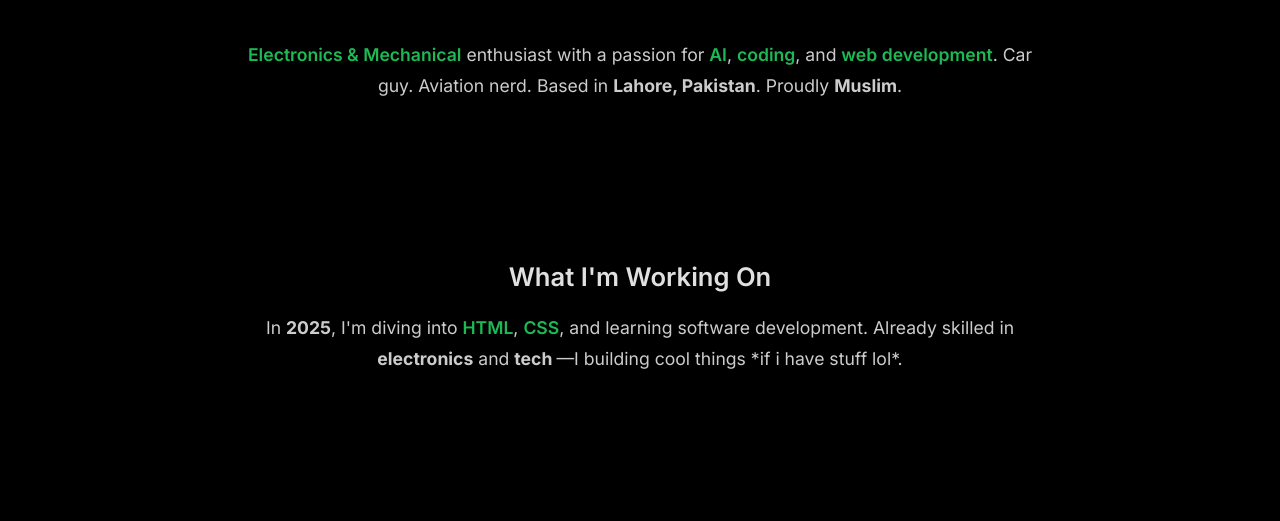
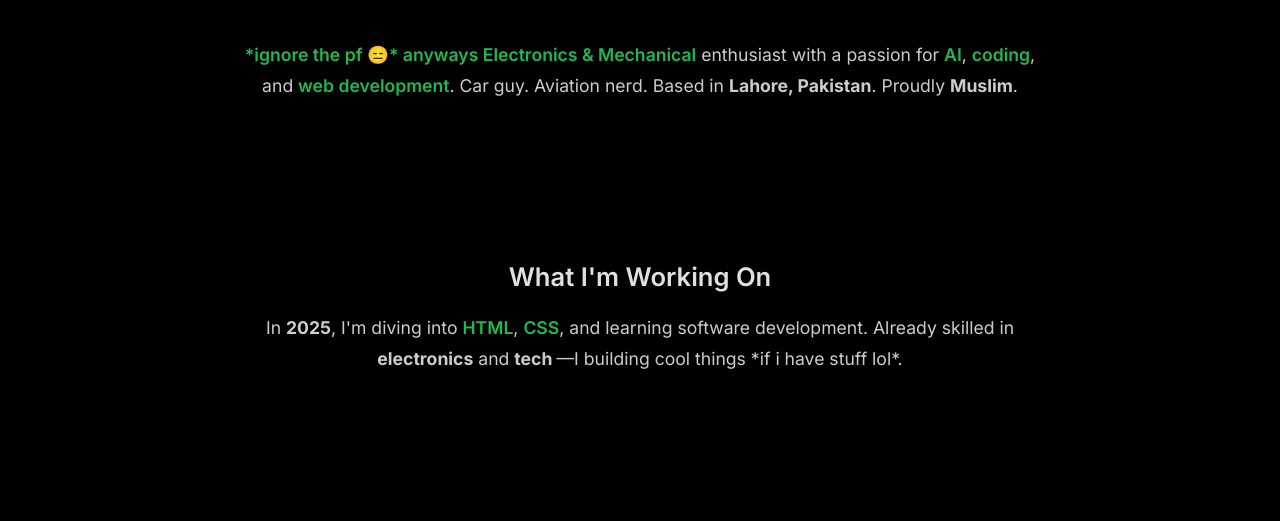
Before and after one commit to muhammadIbrahimbilal75/Mib.bio.com, a plain HTML site: page Index.html in a window 1280 px wide. Shown: the part 579-1100 px from the top of the page. Drawn offline with Linux system fonts and the light colour scheme.

Commit message:
Update and rename untitled project.html to Index.html

```diff
--- a/untitled project.html
+++ b/Index.html
@@ -83,7 +83,9 @@
     <h1>Hello, my name is Muhammad Ibrahim Bilal</h1>
   </header>  <section class="section">
     <img src="https://i.imgur.com/QrKQGuh.png" alt="Profile Picture">
-    <p><span class="highlight">Electronics & Mechanical</span> enthusiast with a passion for <span class="highlight">AI</span>, <span class="highlight">coding</span>, and <span class="highlight">web development</span>. Car guy. Aviation nerd. Based in <strong>Lahore, Pakistan</strong>. Proudly <strong>Muslim</strong>.</p>
+    <p><span class="highlight">
+      *ignore the pf 😑* anyways
+      Electronics & Mechanical</span> enthusiast with a passion for <span class="highlight">AI</span>, <span class="highlight">coding</span>, and <span class="highlight">web development</span>. Car guy. Aviation nerd. Based in <strong>Lahore, Pakistan</strong>. Proudly <strong>Muslim</strong>.</p>
   </section>  <section class="section">
     <h2>What I'm Working On</h2>
     <p>In <strong>2025</strong>, I'm diving into <span class="highlight">HTML</span>, <span class="highlight">CSS</span>, and learning software development. Already skilled in <strong>electronics</strong> and <strong>tech </strong>—I building cool things *if i have stuff lol*.</p>
```
